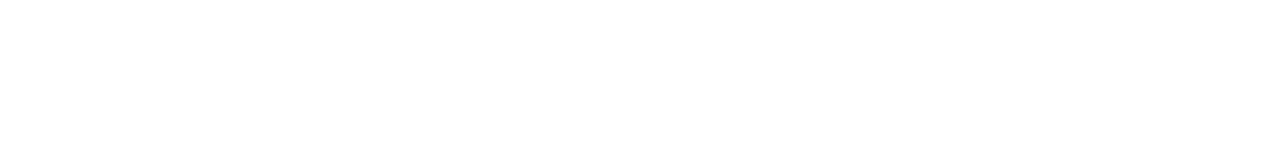
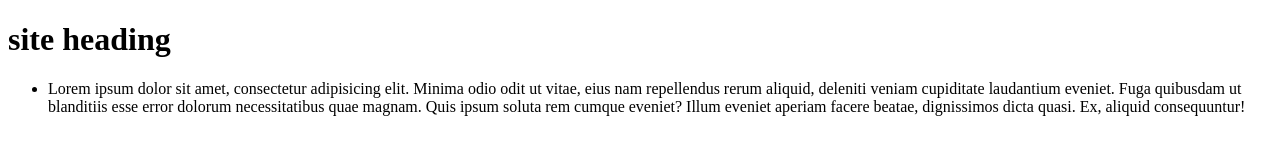
Before and after one commit to ikhtiyorovich-pro/testproject, a plain HTML site: page index.html in a window 1280 px wide. Drawn offline with Linux system fonts and the light colour scheme.

Commit message:
Add css and html

```diff
--- a/index.html
+++ b/index.html
@@ -4,7 +4,22 @@
 		<meta charset="UTF-8" />
 		<meta http-equiv="X-UA-Compatible" content="IE=edge" />
 		<meta name="viewport" content="width=device-width, initial-scale=1.0" />
+		<link rel="stylesheet" href="main.css" />
 		<title>Document</title>
 	</head>
-	<body></body>
+	<body>
+		<h1>site heading</h1>
+		<ul>
+			<div>
+				<li>
+					Lorem ipsum dolor sit amet, consectetur adipisicing elit. Minima odio
+					odit ut vitae, eius nam repellendus rerum aliquid, deleniti veniam
+					cupiditate laudantium eveniet. Fuga quibusdam ut blanditiis esse error
+					dolorum necessitatibus quae magnam. Quis ipsum soluta rem cumque
+					eveniet? Illum eveniet aperiam facere beatae, dignissimos dicta quasi.
+					Ex, aliquid consequuntur!
+				</li>
+			</div>
+		</ul>
+	</body>
 </html>
```
Also changed, not shown: main.css (added).
